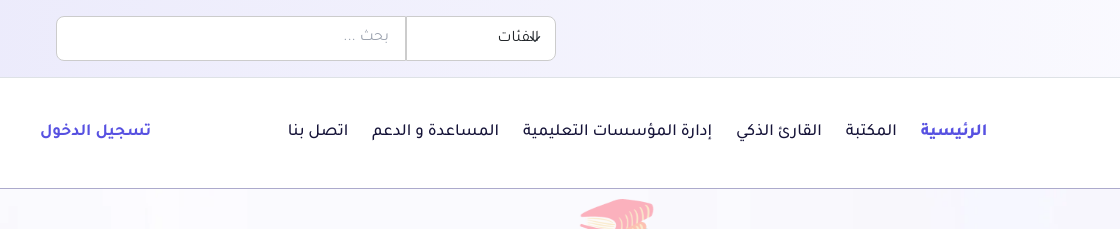
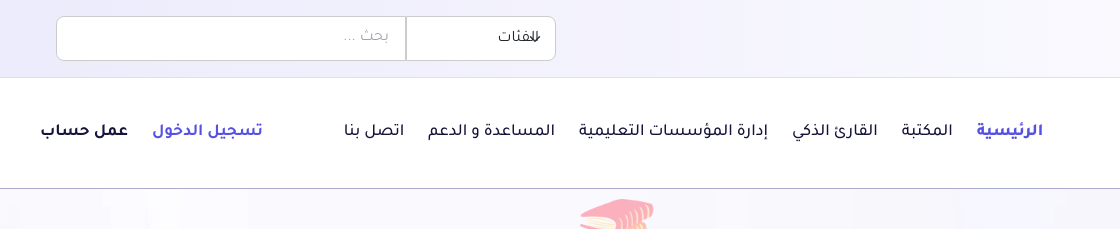
Before and after one commit to ahmedyousry74/st-website, a website: page index.html in a window 1280 px wide. Shown: the top 229 px of the page, 0-1120 px from the left. Drawn offline with nearby package versions, Linux system fonts and the light colour scheme.

Commit message:
pareners

```diff
--- a/index.html
+++ b/index.html
@@ -141,6 +141,7 @@
                   </ul>
                   <div class="flex justify-start items-center lg:flex-row sm:flex-col flex-wrap gap-4 relative">
                     <a class="text-primary-color font-bold text-[17px]" id="loginType" href=""> تسجيل الدخول </a>
+                    <a class="text-third-color font-bold text-[17px]" id="loginType" href=""> عمل حساب </a>
                   </div>
               </div>
             </li>
```
Also changed, not shown: src/output.css.
